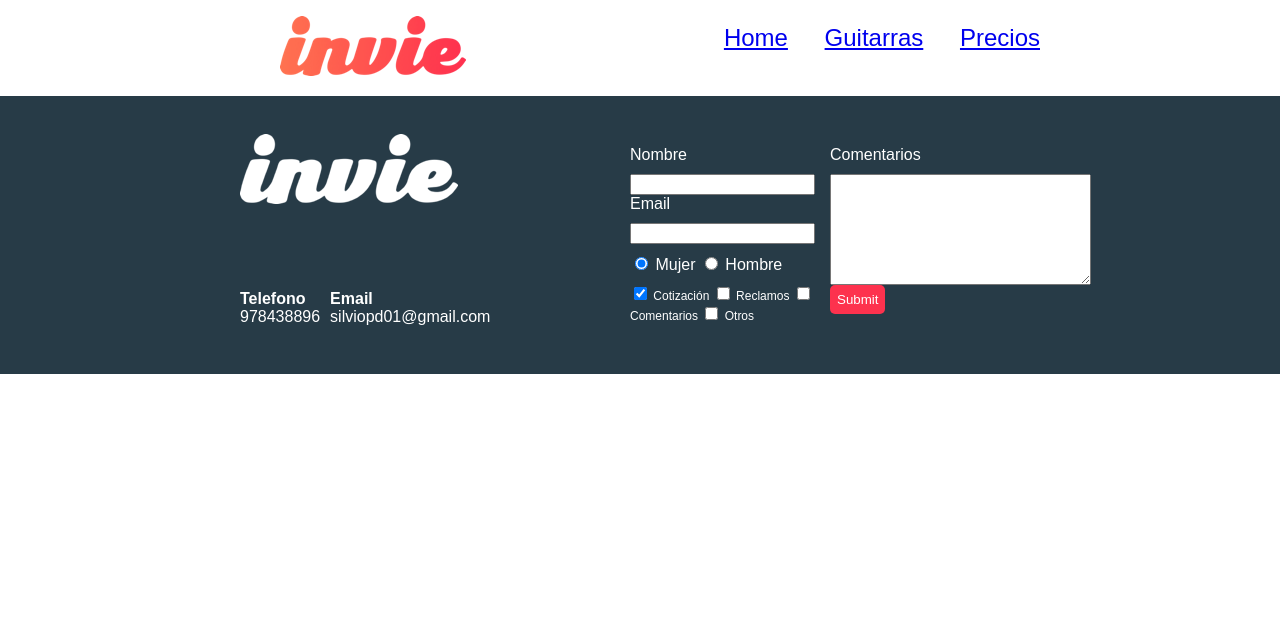
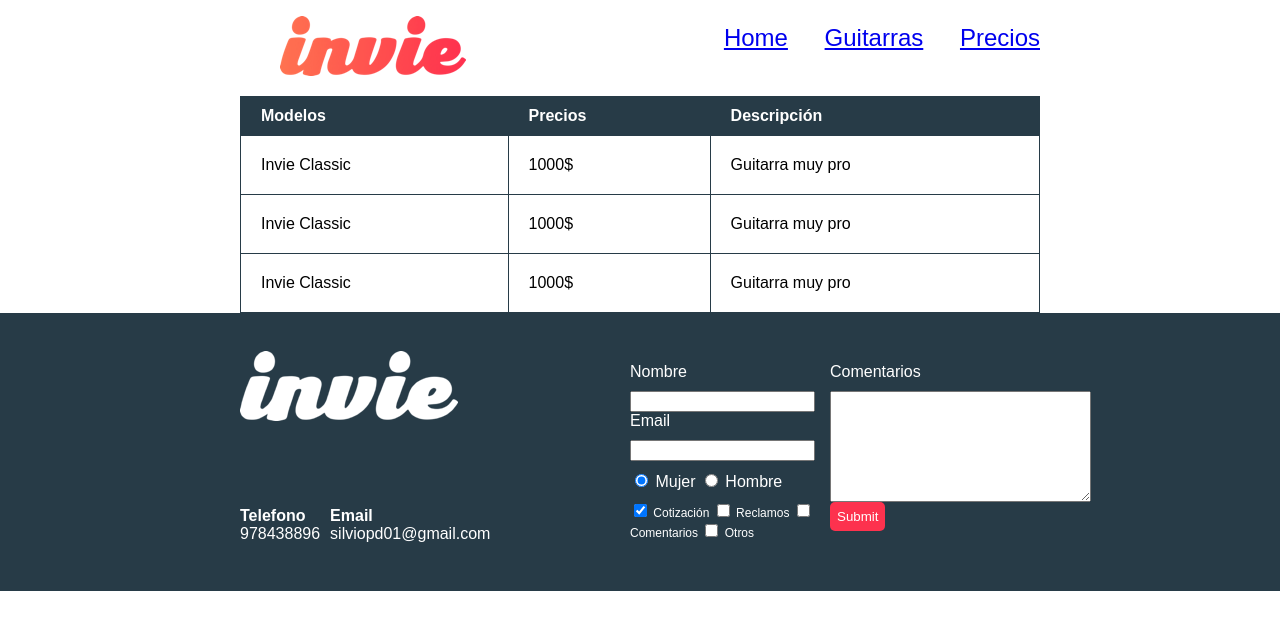
Before and after one commit to silviopd/invie, a plain HTML site: page invie/precios.html in a window 1280 px wide. Drawn offline with Linux system fonts and the light colour scheme; a web font is replaced by a local one.

Commit message:
clase 26 - estilizando la tabla en precios.html

```diff
--- a/invie/css/invie.css
+++ b/invie/css/invie.css
@@ -176,3 +176,23 @@ body{
 .sexo{
 	margin-top: 10px;
 }
+
+table{
+	width: 100%;
+}
+
+th{
+	background: #273b47;
+	color: white;
+	padding: 10px 20px;
+	text-align: left;
+}
+
+td{
+	padding: 20px;
+}
+
+table,td,th{
+	border: 1px solid #273b47;
+	border-collapse: collapse;
+}
--- a/invie/precios.html
+++ b/invie/precios.html
@@ -30,6 +30,36 @@
 			</ul>
 		</nav>
 	</header>
+	<section>
+		<div class="contenedor">
+			<table>
+				<thead>
+					<tr>
+						<th>Modelos</th>
+						<th>Precios</th>
+						<th>Descripción</th>
+					</tr>
+				</thead>
+				<tbody>
+					<tr>
+						<td>Invie Classic</td>
+						<td>1000$</td>
+						<td>Guitarra muy pro</td>
+					</tr>
+					<tr>
+						<td>Invie Classic</td>
+						<td>1000$</td>
+						<td>Guitarra muy pro</td>
+					</tr>
+					<tr>
+						<td>Invie Classic</td>
+						<td>1000$</td>
+						<td>Guitarra muy pro</td>
+					</tr>
+				</tbody>
+			</table>
+		</div>
+	</section>
 	<footer class="footer">
 		<div class="contenedor">
 			<div class="contacto">
```
